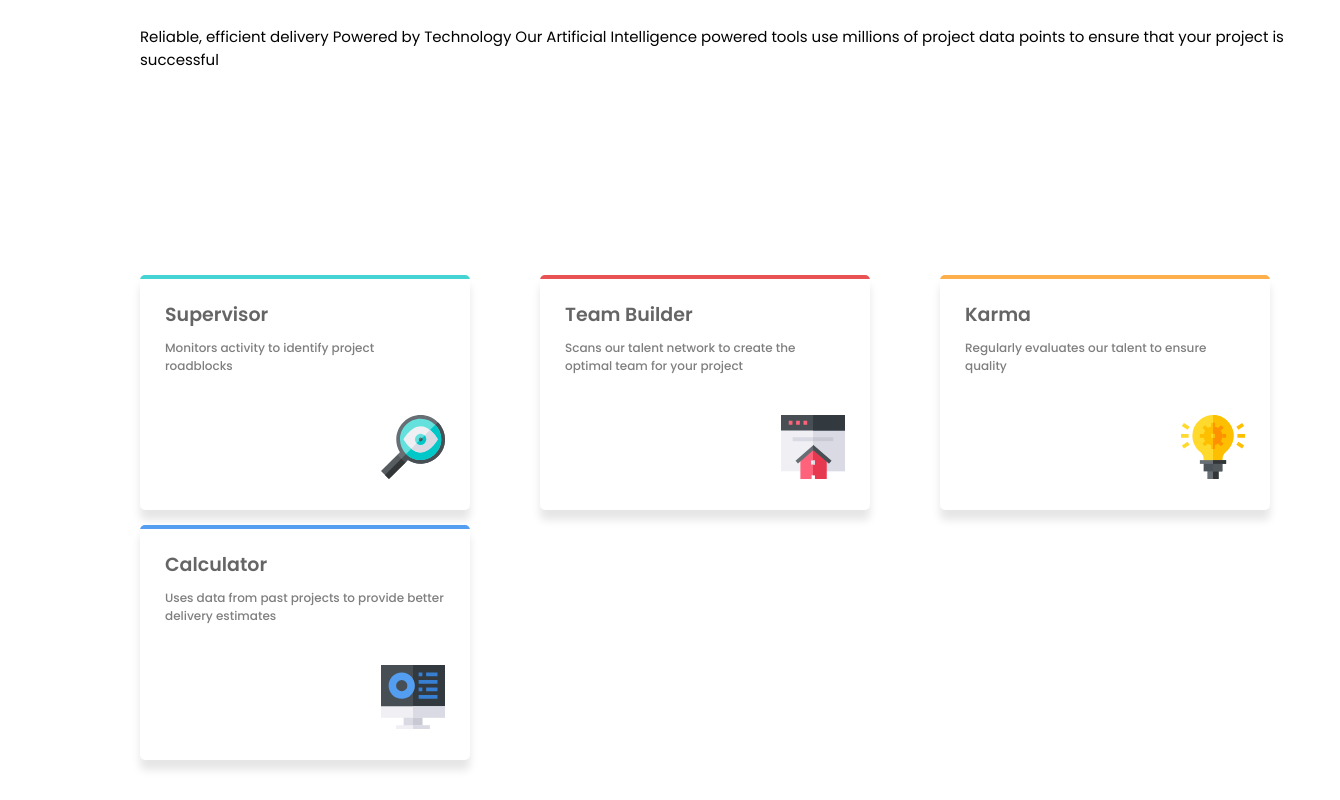
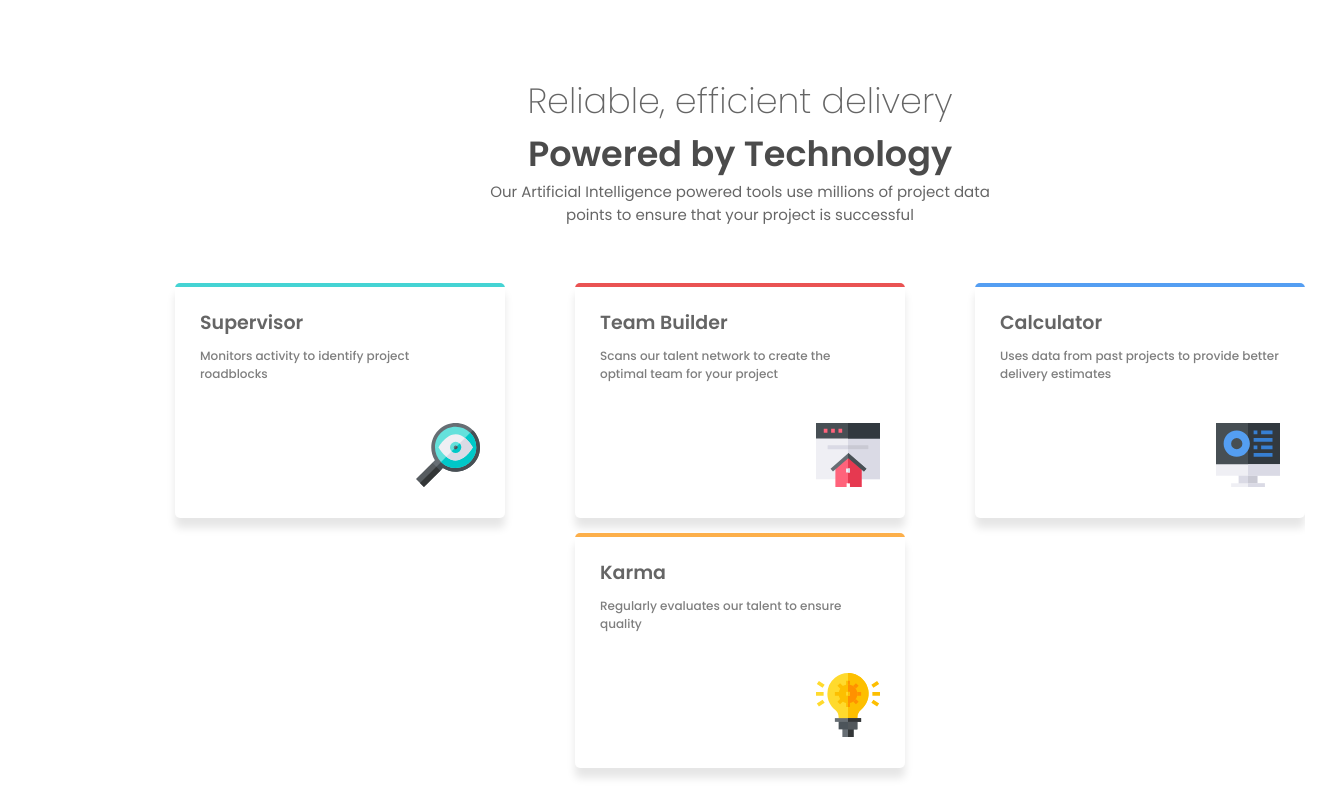
Before and after one commit to x-147/four-card-feature-section-master, a plain HTML site: page index.html in a window 1280 px wide. Shown: the whole page, 1340 px wide, since content can reach past the window. Drawn offline with Linux system fonts and the light colour scheme.

Commit message:
feat: heading text styling, placing cards within grid layout

```diff
--- a/index.html
+++ b/index.html
@@ -25,11 +25,21 @@
   </head>
   <body>
     <div class="main-container">
+      <!-- heading text -->
       <div class="heading-text">
-        Reliable, efficient delivery Powered by Technology Our Artificial
-        Intelligence powered tools use millions of project data points to ensure
-        that your project is successful
+        <div class="heading-text-one">Reliable, efficient delivery</div>
+        <div class="heading-text-two">Powered by Technology</div>
+        <div class="heading-text-three-line-one">
+          Our Artificial Intelligence powered tools use millions of project data
+        </div>
+        <div class="heading-text-three-line-two">
+          points to ensure that your project is successful
+        </div>
       </div>
+
+      <!-- all the cards -->
+
+      <!-- supervisor card -->
       <div class="supervisor card">
         <div class="content-container">
           <div class="title">Supervisor</div>
@@ -41,6 +51,8 @@
           </div>
         </div>
       </div>
+
+      <!-- team builder card -->
       <div class="team-builder card">
         <div class="content-container">
           <div class="title">Team Builder</div>
@@ -52,6 +64,21 @@
           </div>
         </div>
       </div>
+
+      <!-- calculator card -->
+      <div class="calculator card">
+        <div class="content-container">
+          <div class="title">Calculator</div>
+          <div class="description">
+            Uses data from past projects to provide better delivery estimates
+          </div>
+          <div class="image-container">
+            <img src="./images/icon-calculator.svg" alt="calculator" />
+          </div>
+        </div>
+      </div>
+
+      <!-- karma card  -->
       <div class="karma card">
         <div class="content-container">
           <div class="title">Karma</div>
@@ -63,17 +90,6 @@
           </div>
         </div>
       </div>
-      <div class="calculator card">
-        <div class="content-container">
-          <div class="title">Calculator</div>
-          <div class="description">
-            Uses data from past projects to provide better delivery estimates
-          </div>
-          <div class="image-container">
-            <img src="./images/icon-calculator.svg" alt="calculator" />
-          </div>
-        </div>
-      </div>
     </div>
 
     <footer></footer>
--- a/styles.css
+++ b/styles.css
@@ -24,10 +24,8 @@ body {
   display: grid;
   grid-template-columns: repeat(3, 400px);
   grid-template-rows: repeat(3, 250px);
-}
-
-.heading-text {
-  grid-column: 1 / 4;
+  justify-items: center;
+  align-items: center;
 }
 
 .card {
@@ -69,19 +67,49 @@ body {
   right: 0;
 }
 
+.heading-text-one {
+  font-size: 35px;
+  font-weight: 200;
+  opacity: 0.6;
+}
+
+.heading-text-two {
+  font-size: 35px;
+  font-weight: 600;
+  opacity: 0.7;
+}
+
+.heading-text-three-line-one,
+.heading-text-three-line-two {
+  text-align: center;
+  opacity: 0.6;
+}
+
+.heading-text {
+  grid-column: 1 / 4;
+  text-align: center;
+}
+
+.supervisor {
+  grid-row: 2 / 2;
+  background-image: linear-gradient(hsl(180, 62%, 55%) 4px, transparent 2px);
+}
+
 .team-builder {
+  grid-row: 2 / 2;
+  grid-column: 2 / 2;
   /* a gradient in css is considered to be an image */
   background-image: linear-gradient(hsl(0, 78%, 62%) 4px, transparent 2px);
 }
 
-.supervisor {
-  background-image: linear-gradient(hsl(180, 62%, 55%) 4px, transparent 2px);
+.calculator {
+  grid-row: 2 / 2;
+  grid-column: 3 / 3;
+  background-image: linear-gradient(hsl(212, 86%, 64%) 4px, transparent 2px);
 }
 
 .karma {
+  grid-row: 3 / 3;
+  grid-column: 2 / 2;
   background-image: linear-gradient(hsl(34, 97%, 64%) 4px, transparent 2px);
 }
-
-.calculator {
-  background-image: linear-gradient(hsl(212, 86%, 64%) 4px, transparent 2px);
-}
```
